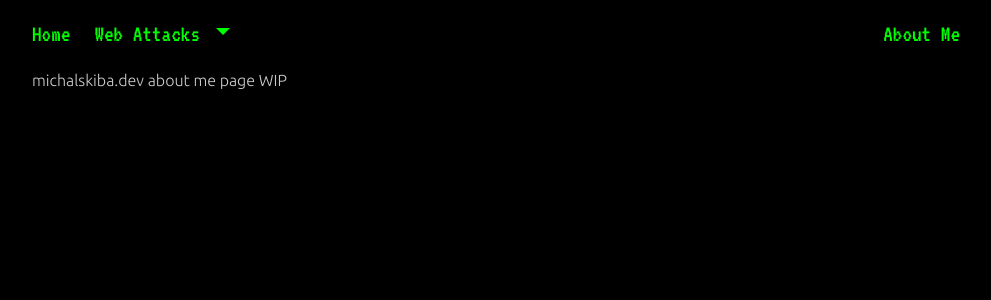
After one commit to dev-michal-skiba/michalskiba-dev, a Django app: page /about-me in a window 1280 px wide. The commit adds this page. Shown: the top 300 px of the page, without its empty margins (140-1131 px from the left). Run offline with Django 4.2, Linux system fonts and the light colour scheme; some libraries are stand-ins or nearby versions.

Commit message:
Renamed home app to blog and added about me WIP view

```diff
--- a/michalskiba_dev/home/apps.py
+++ b/michalskiba_dev/blog/apps.py
@@ -3,4 +3,4 @@ from django.apps import AppConfig
 
 class HomeConfig(AppConfig):
     default_auto_field = "django.db.models.BigAutoField"
-    name = "home"
+    name = "blog"
--- /dev/null
+++ b/michalskiba_dev/blog/templates/about_me.html
@@ -0,0 +1,7 @@
+{% extends "base.html" %}
+
+{% block content %}
+<div class="container-lg">
+    <p>michalskiba.dev about me page WIP</p>
+</div>
+{% endblock %}
--- /dev/null
+++ b/michalskiba_dev/blog/urls.py
@@ -0,0 +1,5 @@
+from django.urls import path
+
+from .views import about_me, home
+
+urlpatterns = [path("", home, name="home"), path("about-me", about_me, name="about_me")]
--- a/michalskiba_dev/home/views.py
+++ b/michalskiba_dev/blog/views.py
@@ -4,3 +4,7 @@ from django.shortcuts import render
 
 def home(request: HttpRequest) -> HttpResponse:
     return render(request, "home.html")
+
+
+def about_me(request: HttpRequest) -> HttpResponse:
+    return render(request, "about_me.html")
--- a/michalskiba_dev/michalskiba_dev/settings.py
+++ b/michalskiba_dev/michalskiba_dev/settings.py
@@ -37,7 +37,7 @@ INSTALLED_APPS = [
     "django.contrib.sessions",
     "django.contrib.messages",
     "django.contrib.staticfiles",
-    "home",
+    "blog",
 ]
 
 MIDDLEWARE = [
--- a/michalskiba_dev/michalskiba_dev/urls.py
+++ b/michalskiba_dev/michalskiba_dev/urls.py
@@ -16,4 +16,4 @@ Including another URLconf
 from django.contrib import admin
 from django.urls import include, path
 
-urlpatterns = [path("admin/", admin.site.urls), path("", include("home.urls"))]
+urlpatterns = [path("admin/", admin.site.urls), path("", include("blog.urls"))]
--- a/michalskiba_dev/templates/base.html
+++ b/michalskiba_dev/templates/base.html
@@ -15,7 +15,7 @@
 <body>
     <nav class="navbar navbar-expand-lg navbar-font-size">
         <div class="container-lg primary-bg">
-            <a class="navbar-brand secondary-text navbar-font-size" href="">Home</a>
+            <a class="navbar-brand secondary-text navbar-font-size" href="/">Home</a>
             <button
                 class="navbar-toggler"
                 type="button"
@@ -46,7 +46,7 @@
                             <li>
                                 <a
                                     class="dropdown-item secondary-text secondary-bg"
-                                    href="blog/web-parameter-tampering"
+                                    href="/blog/web-parameter-tampering"
                                 >
                                     Web Parameter Tampering
                                 </a>
@@ -56,7 +56,7 @@
                 </ul>
                 <ul class="navbar-nav ms-auto mb-2 mb-lg-0">
                     <li class="nav-item">
-                        <a class="nav-link secondary-text" href="about-me">About Me</a>
+                        <a class="nav-link secondary-text" href="/about-me">About Me</a>
                     </li>
                 </ul>
             </div>
```
Also changed, not shown: michalskiba_dev/blog/tests/test_views.py (renamed from michalskiba_dev/home/tests/test_views.py, +10 -0 lines), michalskiba_dev/home/urls.py (deleted, +0 -7 lines), michalskiba_dev/blog/__init__.py (added), michalskiba_dev/blog/admin.py (added), michalskiba_dev/blog/migrations/__init__.py (added), michalskiba_dev/blog/models.py (added), michalskiba_dev/blog/templates/home.html (renamed from michalskiba_dev/home/templates/home.html), michalskiba_dev/blog/tests/__init__.py (added).
